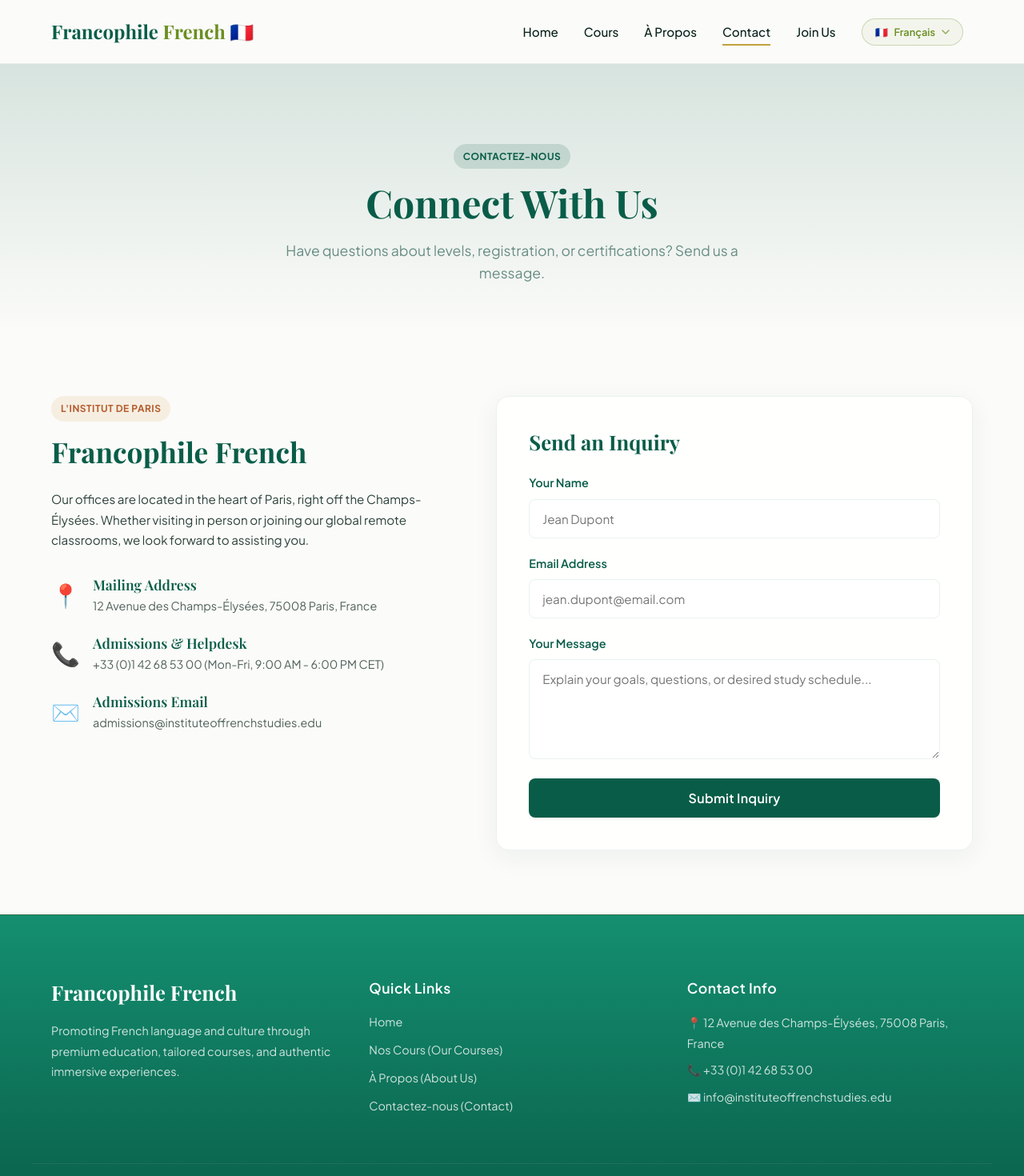
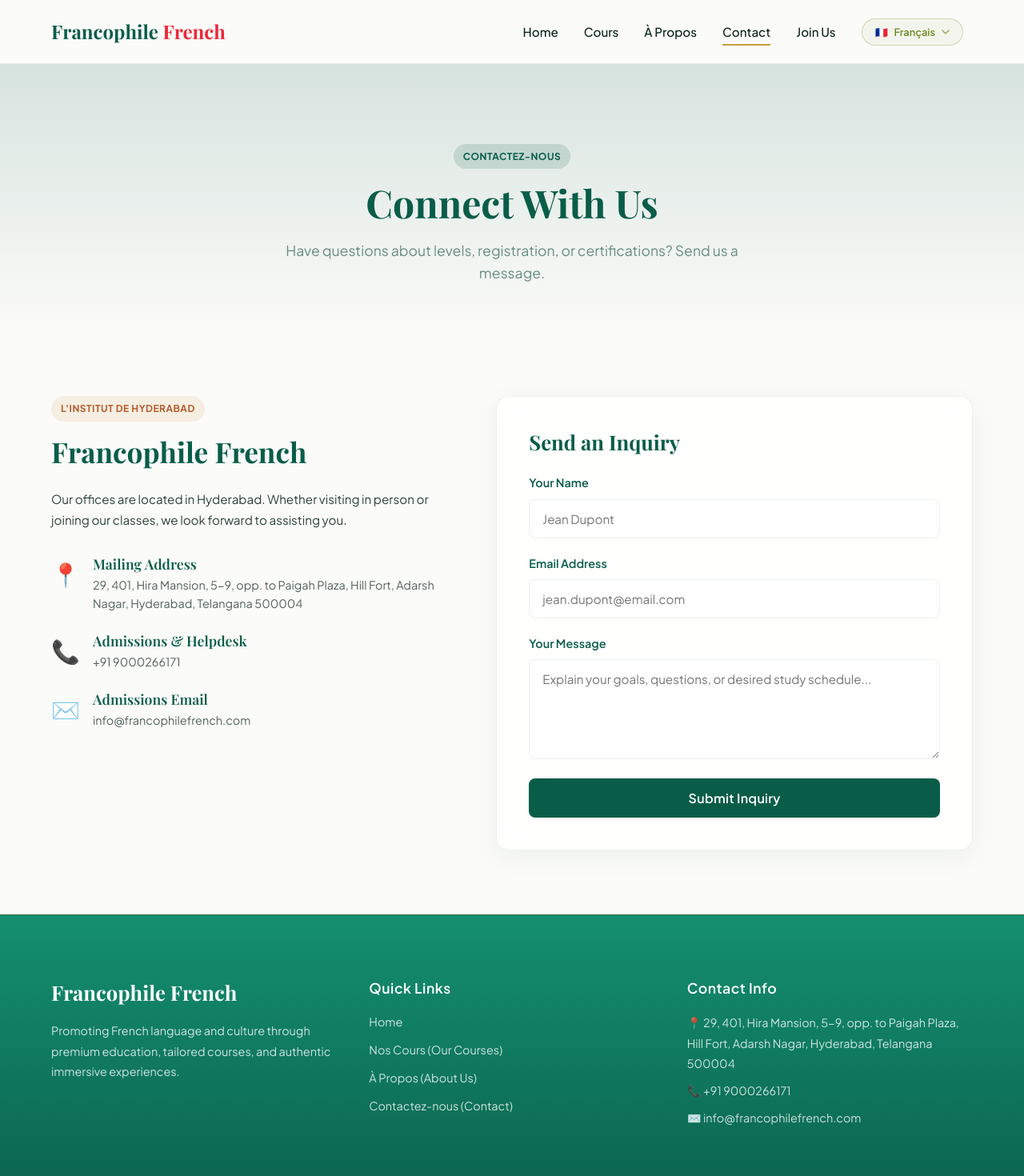
Before and after one commit to aratha-in/Institute-of-French-Studies, a Next.js app: page /contact in a window 1280 px wide. Shown: the top 1470 px of the page at 80% size. Built offline with nearby package versions, Linux system fonts and the light colour scheme; no server answers; a web font is replaced by a local one.

Commit message:
Footer and Color is been update

```diff
--- a/src/app/contact/page.tsx
+++ b/src/app/contact/page.tsx
@@ -72,11 +72,11 @@ export default function ContactPage() {
 
           {/* Info Side */}
           <div>
-            <span className="badge badge-gold" style={{ marginBottom: "16px" }}>L'Institut de Paris</span>
+            <span className="badge badge-gold" style={{ marginBottom: "16px" }}>L'Institut de Hyderabad</span>
             <h2 style={{ fontSize: "2.2rem", marginBottom: "24px" }}>Francophile French</h2>
 
             <p style={{ marginBottom: "32px", opacity: 0.85, fontSize: "0.95rem", lineHeight: "1.7" }}>
-              Our offices are located in the heart of Paris, right off the Champs-Élysées. Whether visiting in person or joining our global remote classrooms, we look forward to assisting you.
+              Our offices are located in Hyderabad. Whether visiting in person or joining our classes, we look forward to assisting you.
             </p>
 
             <div style={{ display: "flex", flexDirection: "column", gap: "24px" }}>
@@ -84,7 +84,7 @@ export default function ContactPage() {
                 <span style={{ fontSize: "1.8rem" }}>📍</span>
                 <div>
                   <h4 style={{ fontSize: "1.1rem", fontWeight: "600", marginBottom: "4px" }}>Mailing Address</h4>
-                  <p style={{ fontSize: "0.9rem", opacity: 0.7 }}>12 Avenue des Champs-Élysées, 75008 Paris, France</p>
+                  <p style={{ fontSize: "0.9rem", opacity: 0.7 }}>29, 401, Hira Mansion, 5-9, opp. to Paigah Plaza, Hill Fort, Adarsh Nagar, Hyderabad, Telangana 500004</p>
                 </div>
               </div>
 
@@ -92,7 +92,7 @@ export default function ContactPage() {
                 <span style={{ fontSize: "1.8rem" }}>📞</span>
                 <div>
                   <h4 style={{ fontSize: "1.1rem", fontWeight: "600", marginBottom: "4px" }}>Admissions & Helpdesk</h4>
-                  <p style={{ fontSize: "0.9rem", opacity: 0.7 }}>+33 (0)1 42 68 53 00 (Mon-Fri, 9:00 AM - 6:00 PM CET)</p>
+                  <p style={{ fontSize: "0.9rem", opacity: 0.7 }}>+91 9000266171</p>
                 </div>
               </div>
 
@@ -100,7 +100,7 @@ export default function ContactPage() {
                 <span style={{ fontSize: "1.8rem" }}>✉️</span>
                 <div>
                   <h4 style={{ fontSize: "1.1rem", fontWeight: "600", marginBottom: "4px" }}>Admissions Email</h4>
-                  <p style={{ fontSize: "0.9rem", opacity: 0.7 }}>admissions@instituteoffrenchstudies.edu</p>
+                  <p style={{ fontSize: "0.9rem", opacity: 0.7 }}>info@francophilefrench.com</p>
                 </div>
               </div>
             </div>
--- a/src/app/globals.css
+++ b/src/app/globals.css
@@ -377,7 +377,7 @@ button, input, textarea, select {
 }
 
 .logo-accent {
-  color: #6b8e23;
+  color: #ed2738;
 }
 
 .nav-links {
--- a/src/components/Footer.tsx
+++ b/src/components/Footer.tsx
@@ -60,13 +60,13 @@ export const Footer: React.FC = () => {
             Contact Info
           </h4>
           <p className="footer-text" style={{ marginBottom: "8px" }}>
-            📍 12 Avenue des Champs-Élysées, 75008 Paris, France
+            📍 29, 401, Hira Mansion, 5-9, opp. to Paigah Plaza, Hill Fort, Adarsh Nagar, Hyderabad, Telangana 500004
           </p>
           <p className="footer-text" style={{ marginBottom: "8px" }}>
-            📞 +33 (0)1 42 68 53 00
+            📞 +91 9000266171
           </p>
           <p className="footer-text">
-            ✉️ info@instituteoffrenchstudies.edu
+            ✉️ info@francophilefrench.com
           </p>
         </div>
 
--- a/src/components/Navbar.tsx
+++ b/src/components/Navbar.tsx
@@ -39,7 +39,7 @@ export const Navbar: React.FC = () => {
     <header className="header-nav">
       <div className="container nav-container">
         <Link href="/" className="logo" onClick={() => setIsMobileMenuOpen(false)}>
-          <span>Francophile <span className="logo-accent">French 🇫🇷</span></span>
+          <span>Francophile <span className="logo-accent">French</span></span>
         </Link>
 
         {/* Mobile Menu Toggle Hamburger */}
```
